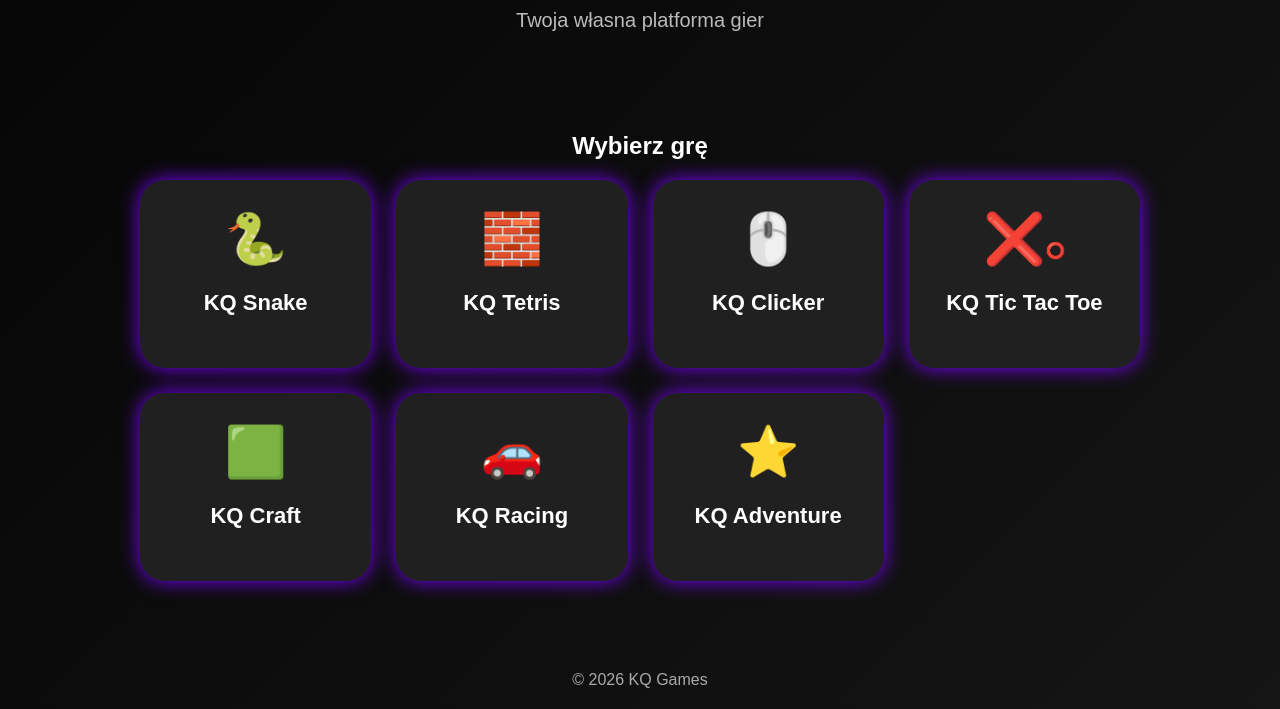
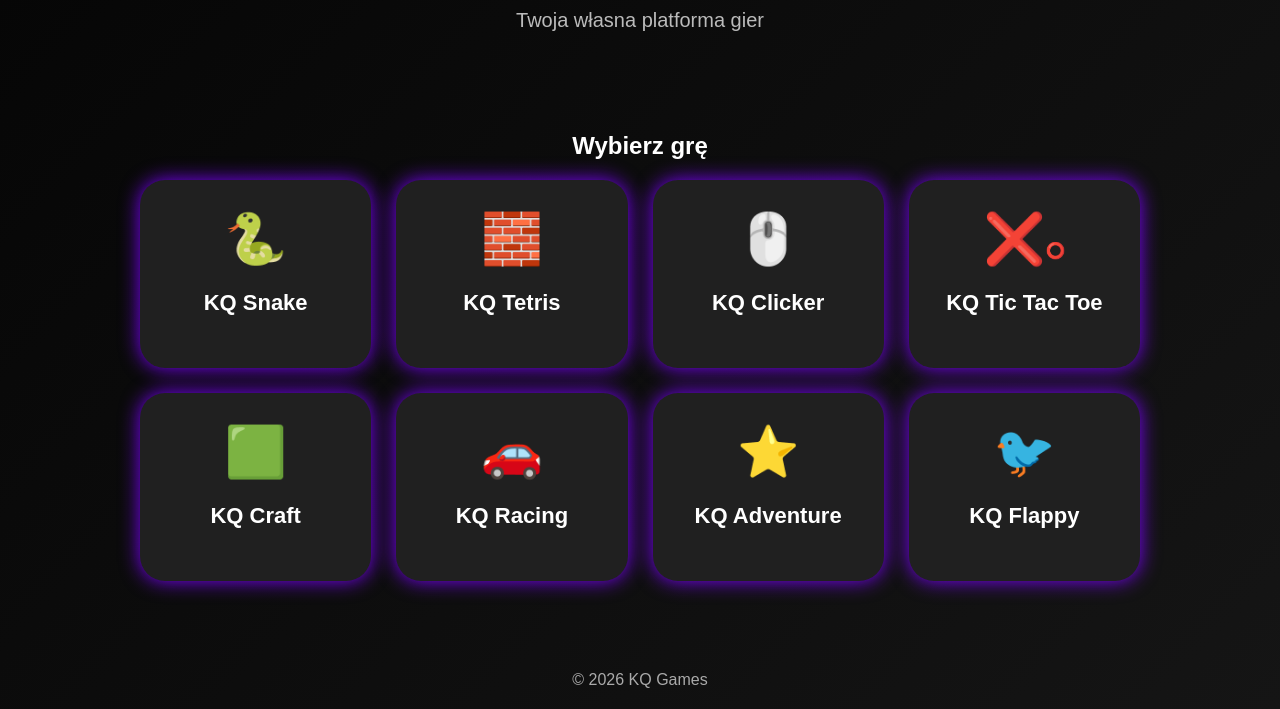
Before and after one commit to KQcompany777/KQ-games, a plain HTML site: page index.html in a window 1280 px wide. Shown: the part 144-853 px from the top of the page. Drawn offline with Linux system fonts and the light colour scheme.

Commit message:
Update index.html

```diff
--- a/index.html
+++ b/index.html
@@ -66,6 +66,11 @@
 <h3>KQ Adventure</h3>
 </a>
 
+
+    <a href="games/flappy.html">
+🐦
+<h3>KQ Flappy</h3>
+</a>
 </div>
 
 </main>
```
